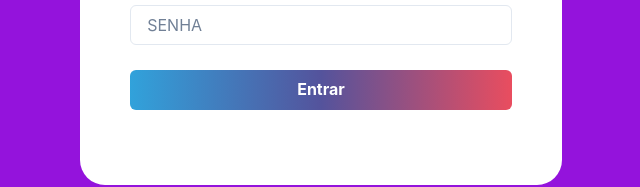
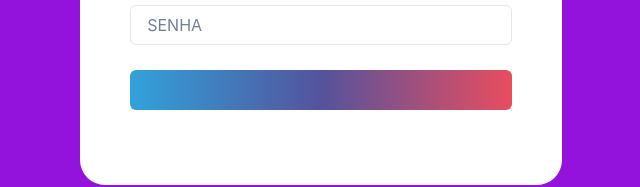
Before and after one commit to anthonyadcs/learning-typescript, a React (Create React App) app in the folder dio-react/: page / in a window 1280 px wide. Shown: the part 497-684 px from the top of the page, without its empty margins (319-959 px from the left). Built offline with nearby package versions, Linux system fonts and the light colour scheme.

Commit message:
adiciona props 'text', para que seja possível a reutilização do botão para logout da pagina 'conta'

```diff
--- a/dio-react/src/components/ButtonSub/ButtonSub.tsx
+++ b/dio-react/src/components/ButtonSub/ButtonSub.tsx
@@ -3,9 +3,10 @@ import {MouseEventHandler} from 'react'
 
 interface ButtonSubmit {
   event: MouseEventHandler
+  text: string
 }
 
-export const ButtonSub = ({event} :ButtonSubmit) => {
+export const ButtonSub = ({event, text} :ButtonSubmit) => {
   return (
     <Button
     onClick={event}
@@ -18,6 +19,6 @@ export const ButtonSub = ({event} :ButtonSubmit) => {
       background: "fff",
       transform: "scale(1.05)",
     }}
-    >Entrar</Button>
+    >{text}</Button>
   )
 }
```
